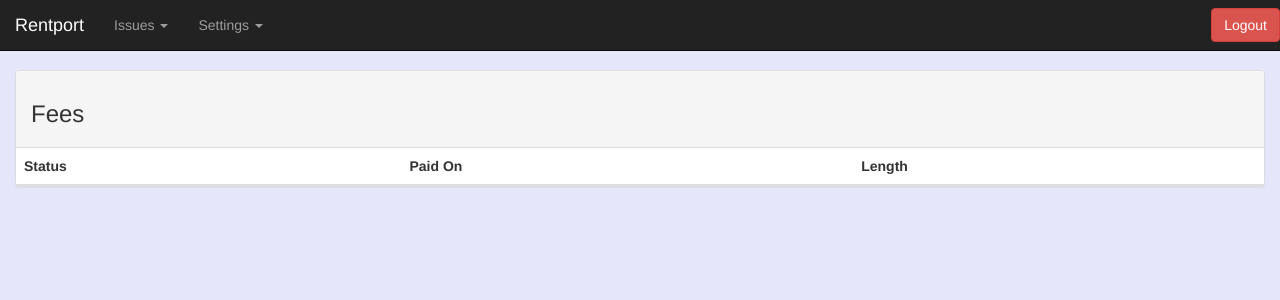
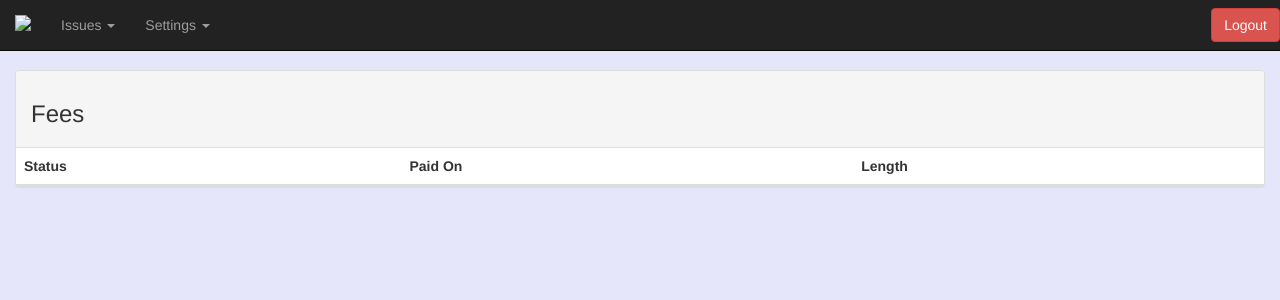
Before and after one commit to teffalump/rentport, a Python web app: template templates/fee/fees.html in a window 1280 px wide. Shown: the top 300 px of the page. Run offline with Jinja, Linux system fonts and the light colour scheme; the template is opened without the code that fills it, so the values that code supplies are empty; some libraries are stand-ins or nearby versions.

Commit message:
test favicon

```diff
--- a/templates/misc/base_nav.html
+++ b/templates/misc/base_nav.html
@@ -9,7 +9,7 @@
             <span class="icon-bar"></span>
             <span class="icon-bar"></span>
           </button>
-          <a class="navbar-brand" href="/">Rentport</a>
+          <a class="navbar-brand" href="/"><img src="/favicon.png"/></a>
         </div>
         <!-- Collect the nav links, forms, and other content for toggling -->
         <div class="collapse navbar-collapse" id="bs-example-navbar-collapse-1">
```
